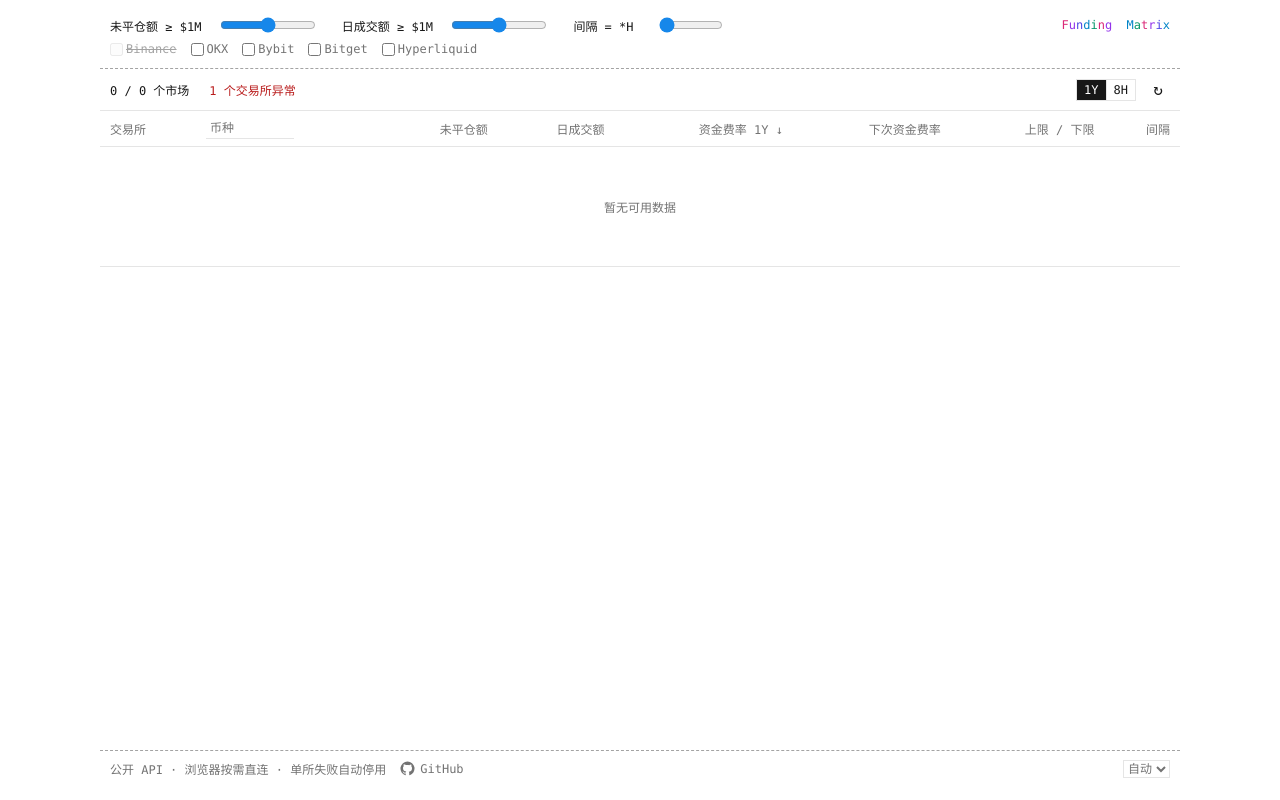
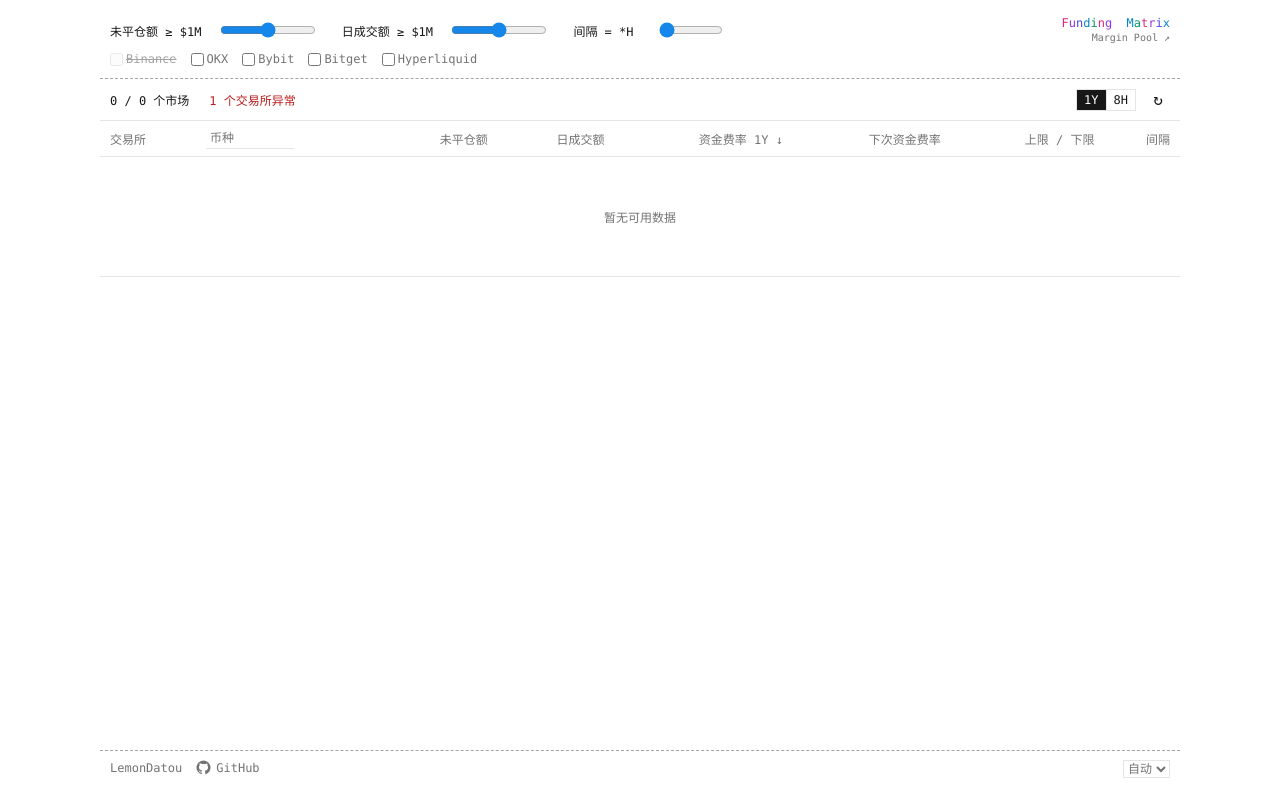
Before and after one commit to LemonDatou/funding-rate-dashboard, a website: page web/index.html in a window 1280 px wide. Drawn offline with Linux system fonts and the light colour scheme; no server answers.

Commit message:
feat: link funding dashboard to margin pool

```diff
--- a/web/index.html
+++ b/web/index.html
@@ -24,9 +24,14 @@
             <span>间隔 = <strong id="interval-value">*H</strong></span>
             <input id="interval-filter" type="range" min="-1" max="3" step="1" value="-1" />
           </label>
-          <div class="brand" aria-label="Funding Matrix">
-            <span>F</span><span>u</span><span>n</span><span>d</span><span>i</span><span>n</span><span>g</span>
-            <span>&nbsp;</span><span>M</span><span>a</span><span>t</span><span>r</span><span>i</span><span>x</span>
+          <div class="brand">
+            <div class="brand-title" aria-label="Funding Matrix">
+              <span>F</span><span>u</span><span>n</span><span>d</span><span>i</span><span>n</span><span>g</span>
+              <span>&nbsp;</span><span>M</span><span>a</span><span>t</span><span>r</span><span>i</span><span>x</span>
+            </div>
+            <a class="brand-link" href="/margin-pool/" aria-label="打开 Margin Pool 借币池监控台">
+              <span>Margin Pool ↗</span>
+            </a>
           </div>
         </div>
 
@@ -84,9 +89,9 @@
 
       <footer>
         <div class="footer-meta">
-          <span>公开 API · 浏览器按需直连 · 单所失败自动停用</span>
+          <span>LemonDatou</span>
           <a
-            class="repo-link"
+            class="footer-link repo-link"
             href="https://github.com/LemonDatou/funding-rate-dashboard"
             target="_blank"
             rel="noopener noreferrer"
--- a/web/styles.css
+++ b/web/styles.css
@@ -108,15 +108,33 @@ input[type="range"] {
 
 .brand {
   margin-left: auto;
+  display: flex;
+  align-items: flex-end;
+  flex-direction: column;
+  gap: 2px;
   white-space: nowrap;
   user-select: none;
 }
 
-.brand span:nth-child(5n + 1) { color: #db2777; }
-.brand span:nth-child(5n + 2) { color: #9333ea; }
-.brand span:nth-child(5n + 3) { color: #4f46e5; }
-.brand span:nth-child(5n + 4) { color: #0284c7; }
-.brand span:nth-child(5n) { color: #059669; }
+.brand-title span:nth-child(5n + 1) { color: #db2777; }
+.brand-title span:nth-child(5n + 2) { color: #9333ea; }
+.brand-title span:nth-child(5n + 3) { color: #4f46e5; }
+.brand-title span:nth-child(5n + 4) { color: #0284c7; }
+.brand-title span:nth-child(5n) { color: #059669; }
+
+.brand-link {
+  color: var(--muted);
+  font-size: 10px;
+  line-height: 1.2;
+  text-decoration: none;
+}
+
+.brand-link:hover,
+.brand-link:focus-visible {
+  color: var(--text);
+  text-decoration: underline;
+  text-underline-offset: 2px;
+}
 
 .exchange-filters {
   display: flex;
@@ -372,7 +390,7 @@ footer select {
 }
 
 .footer-meta,
-.repo-link {
+.footer-link {
   display: inline-flex;
   align-items: center;
 }
@@ -382,14 +400,14 @@ footer select {
   gap: 6px 14px;
 }
 
-.repo-link {
+.footer-link {
   gap: 5px;
   color: inherit;
   text-decoration: none;
 }
 
-.repo-link:hover,
-.repo-link:focus-visible {
+.footer-link:hover,
+.footer-link:focus-visible {
   color: var(--text);
   text-decoration: underline;
   text-underline-offset: 2px;
@@ -551,6 +569,7 @@ dialog::backdrop {
   .brand {
     order: -1;
     width: 100%;
+    align-items: flex-start;
     margin: 0 0 2px;
   }
 
```
Also changed, not shown: tests/test_frontend.mjs (+3 -0 lines).
